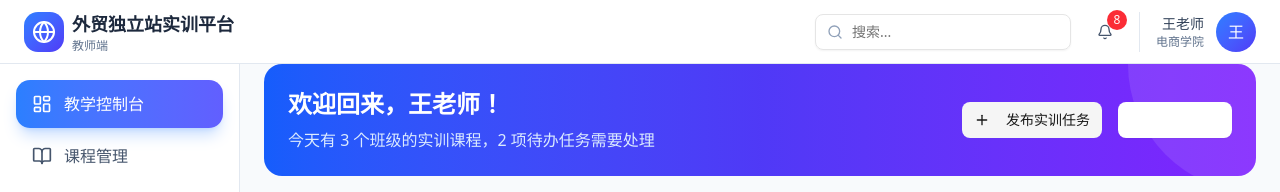
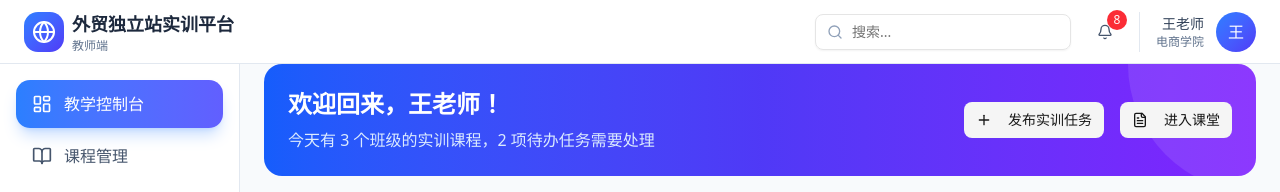
Before and after one commit to ZBCs-StudioCr-CN/ecommerce-training-platform, a Next.js app: page /teacher/dashboard in a window 1280 px wide. Shown: the top 192 px of the page. Built offline with nearby package versions, Linux system fonts and the light colour scheme.

Commit message:
fix: 统一教师端欢迎横幅按钮样式

```diff
--- a/src/app/teacher/dashboard/page.tsx
+++ b/src/app/teacher/dashboard/page.tsx
@@ -152,7 +152,7 @@ export default function TeacherDashboard() {
                 <Plus className="h-4 w-4 mr-2" />
                 发布实训任务
               </Button>
-              <Button variant="outline" className="border-white/30 text-white hover:bg-white/10">
+              <Button variant="secondary">
                 <FileText className="h-4 w-4 mr-2" />
                 进入课堂
               </Button>
```
Also changed, not shown: assets/image.png.
